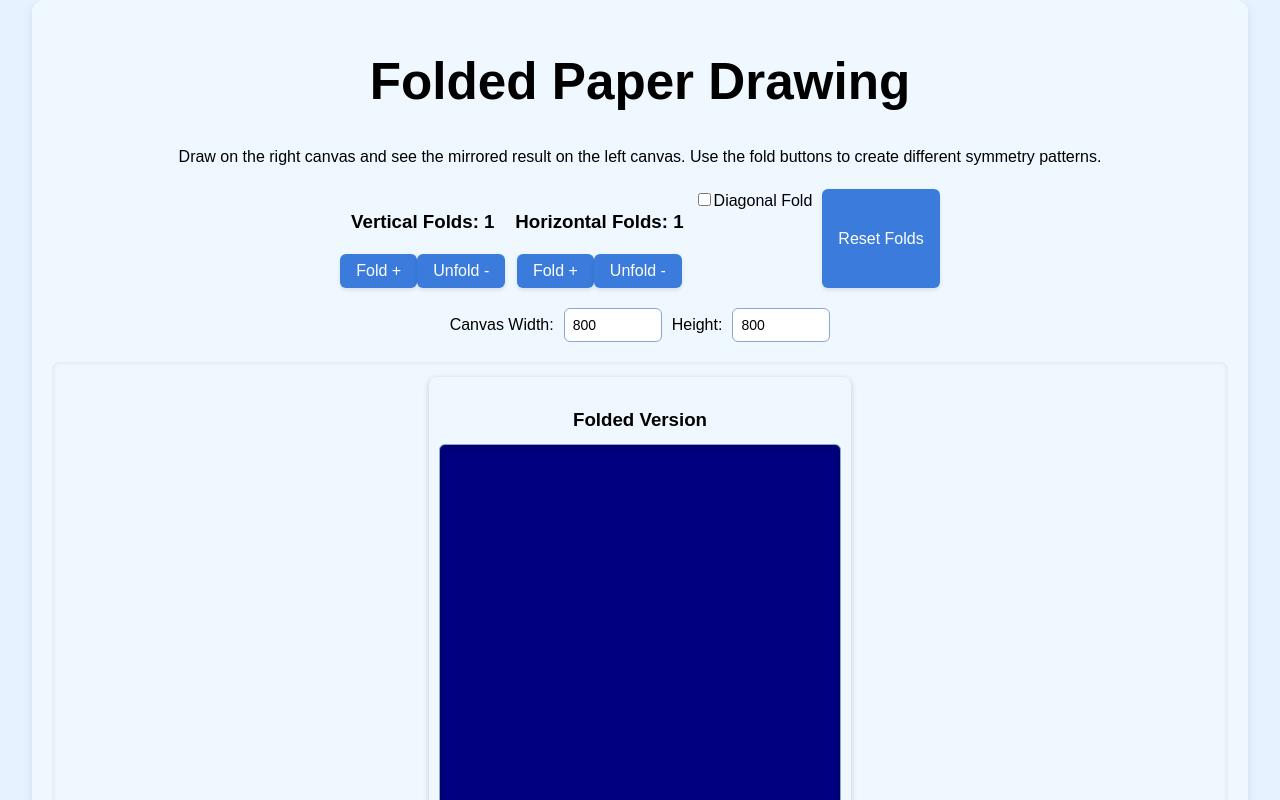
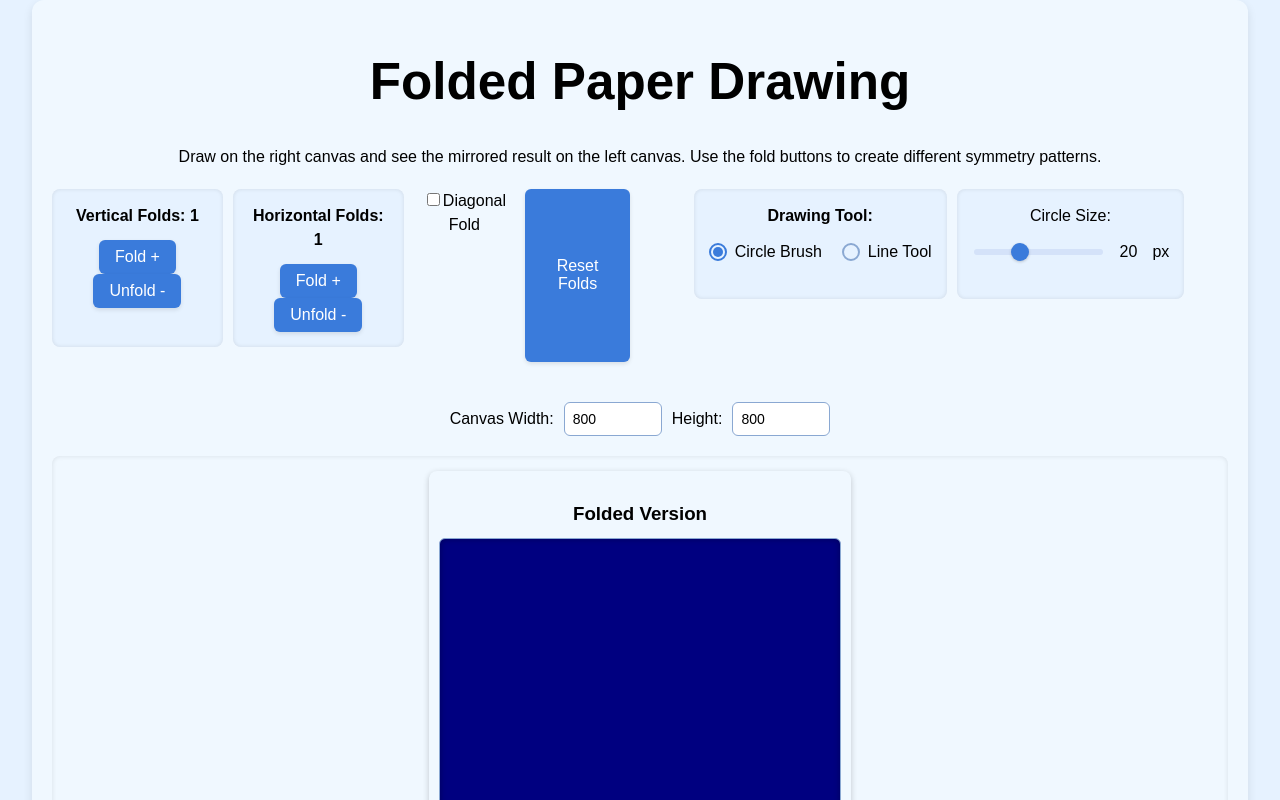
Before and after one commit to schu34/Shibori, a React (Vite) app: page / in a window 1280 px wide. Built offline with nearby package versions, Linux system fonts and the light colour scheme.

Commit message:
more stuff

```diff
--- a/src/components/ShiboriCanvas.css
+++ b/src/components/ShiboriCanvas.css
@@ -231,6 +231,52 @@ input[type="range"]:focus {
     outline: none;
 }
 
+.controls-container {
+    display: flex;
+    justify-content: space-between;
+    gap: 20px;
+    margin-bottom: 20px;
+    flex-wrap: wrap;
+}
+
+.controls-section {
+    flex: 1;
+    min-width: 300px;
+}
+
+.fold-controls-group,
+.tool-controls-group {
+    background-color: #e6f2ff;
+    padding: 15px;
+    border-radius: 8px;
+    box-shadow: inset 0 0 4px rgba(0, 0, 0, 0.1);
+    margin-bottom: 15px;
+}
+
+.fold-controls-group h3,
+.tool-controls-group h3 {
+    margin-top: 0;
+    margin-bottom: 12px;
+    font-size: 16px;
+    color: #000000;
+}
+
+.tool-controls-group .slider-container {
+    display: flex;
+    align-items: center;
+    gap: 15px;
+    background-color: transparent;
+    box-shadow: none;
+    padding: 0;
+    margin-top: 8px;
+}
+
+.tool-controls-group h3 label {
+    font-weight: normal;
+    font-size: 16px;
+    color: #000000;
+}
+
 @media (max-width: 768px) {
     .canvas-container {
         flex-direction: column;
@@ -251,4 +297,12 @@ input[type="range"]:focus {
     .dimension-controls {
         flex-wrap: wrap;
     }
+
+    .controls-container {
+        flex-direction: column;
+    }
+
+    .controls-section {
+        width: 100%;
+    }
 }
--- a/src/components/ShiboriCanvas.tsx
+++ b/src/components/ShiboriCanvas.tsx
@@ -18,17 +18,24 @@ const ShiboriCanvas = () => {
                 Use the fold buttons to create different symmetry patterns.
             </p>
 
-            {/* Component for fold buttons */}
-            <FoldControls state={state} dispatch={dispatch} />
+            {/* Controls container for fold and tool controls */}
+            <div className="controls-container">
+                {/* Component for fold buttons */}
+                <div className="controls-section">
+                    <FoldControls state={state} dispatch={dispatch} />
+                </div>
+
+                {/* Component for drawing tool controls */}
+                <div className="controls-section">
+                    <ToolControls state={state} dispatch={dispatch} />
+                </div>
+            </div>
 
             {/* Component for dimension controls */}
             <DimensionControls state={state} dispatch={dispatch} />
 
             {/* Component for canvas display */}
             <CanvasDisplay state={state} dispatch={dispatch} />
-
-            {/* Component for drawing tool controls */}
-            <ToolControls state={state} dispatch={dispatch} />
         </div>
     );
 };
--- a/src/components/shibori/ToolControls.tsx
+++ b/src/components/shibori/ToolControls.tsx
@@ -1,4 +1,4 @@
-import React from 'react';
+import React, { useCallback } from 'react';
 import { State, Action, ActionType } from '../../store/shiboriCanvasState';
 import { DrawingTool } from '../../types';
 
@@ -8,10 +8,31 @@ interface ToolControlsProps {
 }
 
 export const ToolControls: React.FC<ToolControlsProps> = ({ state, dispatch }) => {
+    // Handle tool change
+    const handleToolChange = useCallback((tool: DrawingTool) => {
+        dispatch({ type: ActionType.SET_CURRENT_TOOL, payload: tool });
+    }, [dispatch]);
+
+    // Handle circle radius change
+    const handleCircleRadiusChange = useCallback((e: React.ChangeEvent<HTMLInputElement>) => {
+        dispatch({
+            type: ActionType.SET_CIRCLE_RADIUS,
+            payload: parseInt(e.target.value)
+        });
+    }, [dispatch]);
+
+    // Handle line thickness change
+    const handleLineThicknessChange = useCallback((e: React.ChangeEvent<HTMLInputElement>) => {
+        dispatch({
+            type: ActionType.SET_LINE_THICKNESS,
+            payload: parseInt(e.target.value)
+        });
+    }, [dispatch]);
+
     return (
-        <div className="controls">
-            <div className="tool-selector">
-                <label>Drawing Tool:</label>
+        <div className="button-container">
+            <div className="tool-controls-group">
+                <h3>Drawing Tool:</h3>
                 <div className="radio-group">
                     <label>
                         <input
@@ -19,7 +40,7 @@ export const ToolControls: React.FC<ToolControlsProps> = ({ state, dispatch }) =
                             name="drawingTool"
                             value={DrawingTool.Circle}
                             checked={state.currentTool === DrawingTool.Circle}
-                            onChange={() => dispatch({ type: ActionType.SET_CURRENT_TOOL, payload: DrawingTool.Circle })}
+                            onChange={() => handleToolChange(DrawingTool.Circle)}
                         />
                         Circle Brush
                     </label>
@@ -29,7 +50,7 @@ export const ToolControls: React.FC<ToolControlsProps> = ({ state, dispatch }) =
                             name="drawingTool"
                             value={DrawingTool.Line}
                             checked={state.currentTool === DrawingTool.Line}
-                            onChange={() => dispatch({ type: ActionType.SET_CURRENT_TOOL, payload: DrawingTool.Line })}
+                            onChange={() => handleToolChange(DrawingTool.Line)}
                         />
                         Line Tool
                     </label>
@@ -37,36 +58,38 @@ export const ToolControls: React.FC<ToolControlsProps> = ({ state, dispatch }) =
             </div>
 
             {state.currentTool === DrawingTool.Circle ? (
-                <div className="slider-container" id="circleControls">
+                <div className="tool-controls-group">
+                    <h3>
                         <label htmlFor="sizeSlider">Circle Size:</label>
+                    </h3>
+                    <div className="slider-container">
                         <input
                             type="range"
                             id="sizeSlider"
                             min="5"
                             max="50"
                             value={state.circleRadius}
-                        onChange={(e) => dispatch({
-                            type: ActionType.SET_CIRCLE_RADIUS,
-                            payload: parseInt(e.target.value)
-                        })}
+                            onChange={handleCircleRadiusChange}
                         />
                         <span>{state.circleRadius}</span>px
                     </div>
+                </div>
             ) : (
-                <div className="slider-container" id="lineControls">
+                <div className="tool-controls-group">
+                    <h3>
                         <label htmlFor="lineThicknessSlider">Line Thickness:</label>
+                    </h3>
+                    <div className="slider-container">
                         <input
                             type="range"
                             id="lineThicknessSlider"
                             min="1"
                             max="20"
                             value={state.lineThickness}
-                        onChange={(e) => dispatch({
-                            type: ActionType.SET_LINE_THICKNESS,
-                            payload: parseInt(e.target.value)
-                        })}
+                            onChange={handleLineThicknessChange}
                         />
                         <span>{state.lineThickness}</span>px
+                    </div>
                 </div>
             )}
         </div>
```
Also changed, not shown: .pnp.cjs, package.json (line endings or trailing spaces), 2 other files (tests, documents, lock files or other folders). Lines whose indentation alone changed are shown as unchanged.
